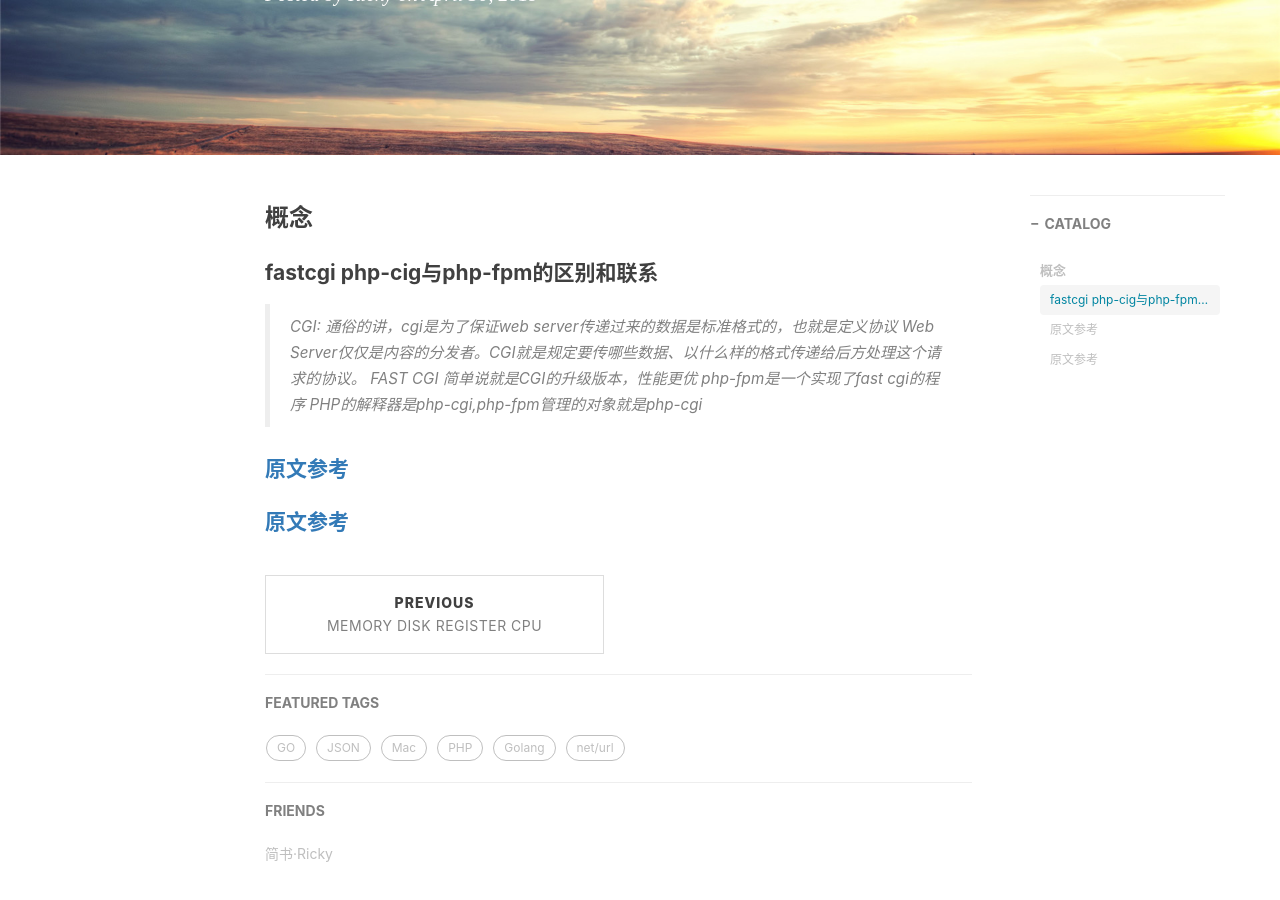
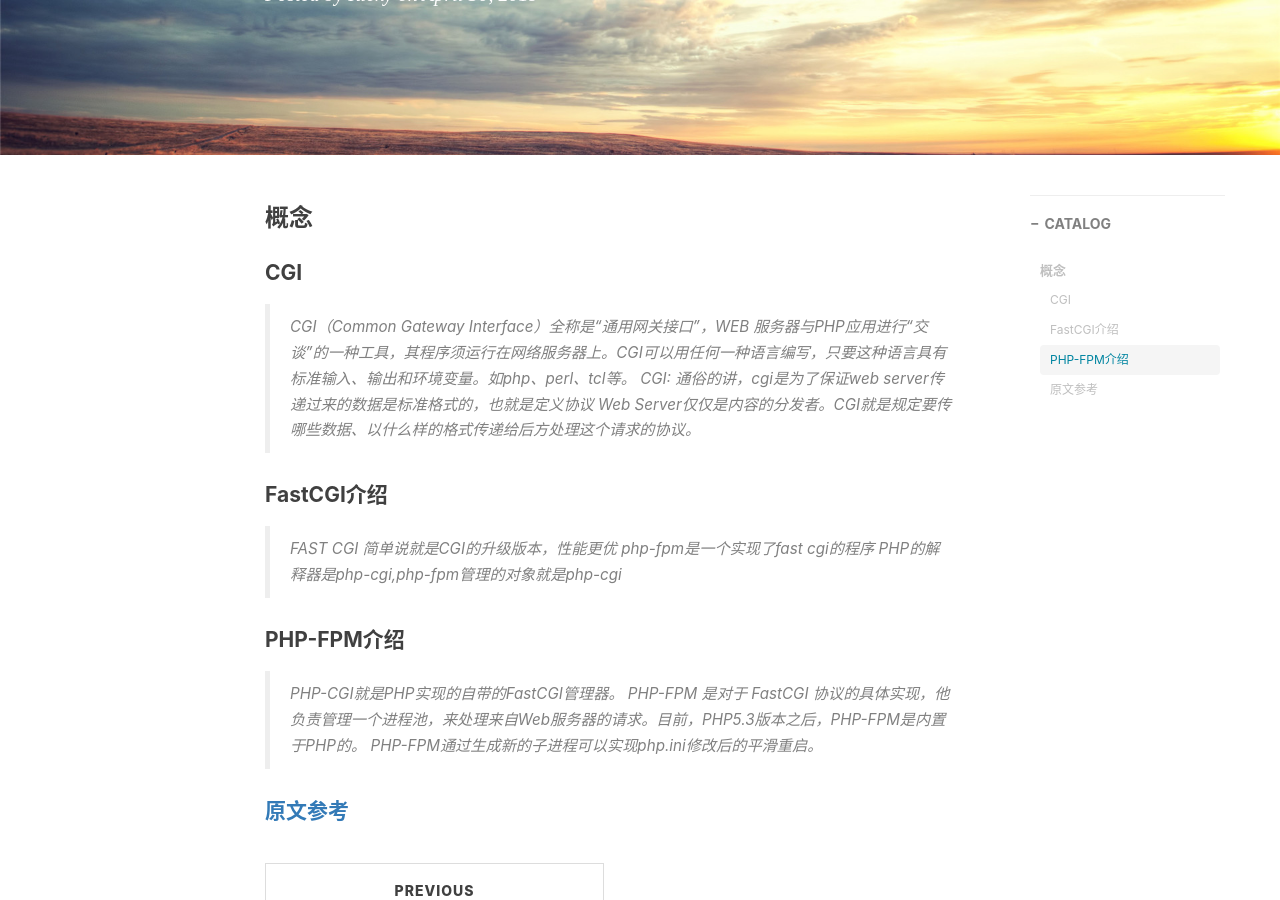
Before and after one commit to huasx/huasx.github.io, a Jekyll site: the page built from _posts/2019-04-30-PHP CGI FASTCGI PHP-FPM .md, in a window 1280 px wide and 900 px high, scrolled down 368 px. Built offline with Jekyll 4.4.1, drawn with Linux system fonts in a browser that asks for light colours; nearby versions of some CDN libraries; comment, search, counter and statistics services are not loaded.

Commit message:
add blog

```diff
--- a/_posts/2019-04-30-PHP CGI FASTCGI PHP-FPM .md
+++ b/_posts/2019-04-30-PHP CGI FASTCGI PHP-FPM .md
@@ -14,14 +14,20 @@ tags:
 ---
 
 ### 概念
-#### fastcgi php-cig与php-fpm的区别和联系
+
+#### CGI
+> CGI（Common Gateway Interface）全称是“通用网关接口”，WEB 服务器与PHP应用进行“交谈”的一种工具，其程序须运行在网络服务器上。CGI可以用任何一种语言编写，只要这种语言具有标准输入、输出和环境变量。如php、perl、tcl等。
 > CGI: 通俗的讲，cgi是为了保证web server传递过来的数据是标准格式的，也就是定义协议
 > Web Server仅仅是内容的分发者。CGI就是规定要传哪些数据、以什么样的格式传递给后方处理这个请求的协议。
+
+#### FastCGI介绍
 > FAST CGI 简单说就是CGI的升级版本，性能更优
 > php-fpm是一个实现了fast cgi的程序
 > PHP的解释器是php-cgi,php-fpm管理的对象就是php-cgi
 
+#### PHP-FPM介绍
+> PHP-CGI就是PHP实现的自带的FastCGI管理器。
+> PHP-FPM 是对于 FastCGI 协议的具体实现，他负责管理一个进程池，来处理来自Web服务器的请求。目前，PHP5.3版本之后，PHP-FPM是内置于PHP的。
+> PHP-FPM通过生成新的子进程可以实现php.ini修改后的平滑重启。
 
-
-#### [原文参考](https://www.cnblogs.com/lxmhhy/p/6041001.html)
-#### [原文参考](https://www.imooc.com/article/31751)
+#### [原文参考](https://segmentfault.com/q/1010000008356979)
```
